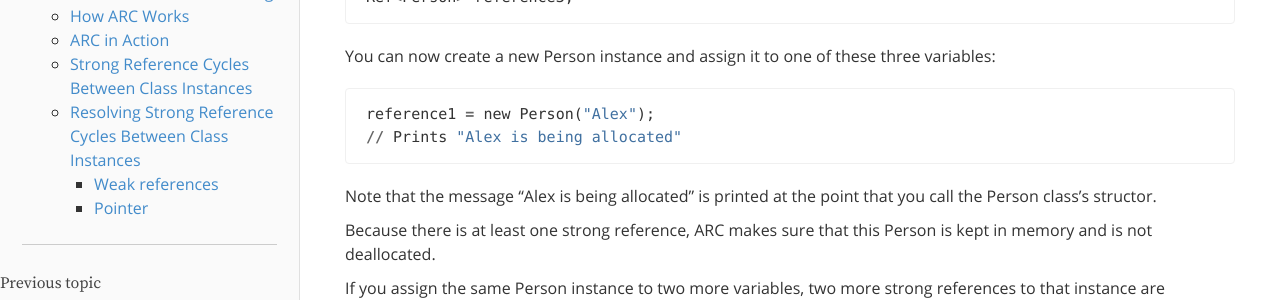
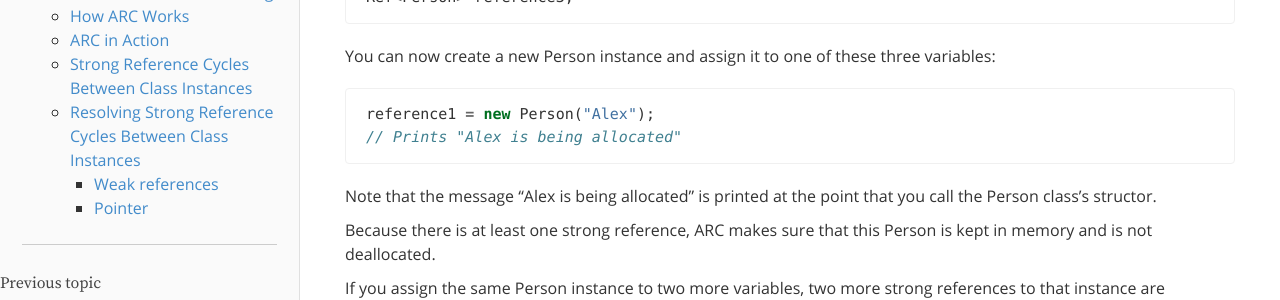
Before and after one commit to SLIBIO/SLib-Doc, a Sphinx documentation site: the page built from source/Guides/BasicFundamental/ARC/Index.rst, in a window 1280 px wide and 900 px high, scrolled down 1400 px. Shown: the part 132-432 px from the top of the window. Built offline with Sphinx 7.4.7, drawn with Linux system fonts in a browser that asks for light colours.

Commit message:
update code block style

```diff
--- a/source/Guides/BasicFundamental/ARC/Index.rst
+++ b/source/Guides/BasicFundamental/ARC/Index.rst
@@ -60,7 +60,7 @@ prints message when an instance of the class is deallocated.
 The next code snippet defines threee variables of type Person, which are used to set up multiple
 references to a new Person instance.
 
-::
+.. code-block:: cpp
 
    Ref<Person> reference1;
    Ref<Person> reference2;
@@ -68,7 +68,7 @@ references to a new Person instance.
 
 You can now create a new Person instance and assign it to one of these three variables:
 
-::
+.. code-block:: cpp
 
    reference1 = new Person("Alex");
    // Prints "Alex is being allocated"
@@ -82,7 +82,7 @@ and is not deallocated.
 If you assign the same Person instance to two more variables, two more strong references to that
 instance are established:
 
-::
+.. code-block:: cpp
 
    reference2 = reference1;
    reference3 = reference1;
```
